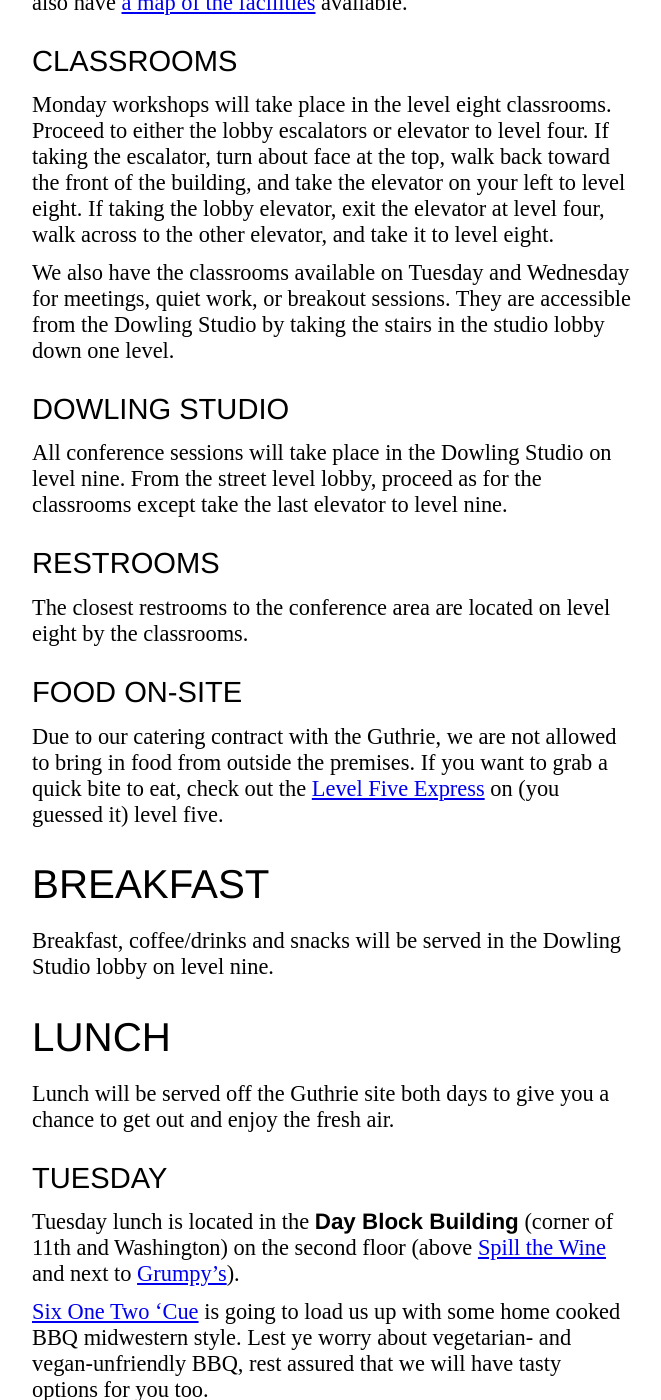
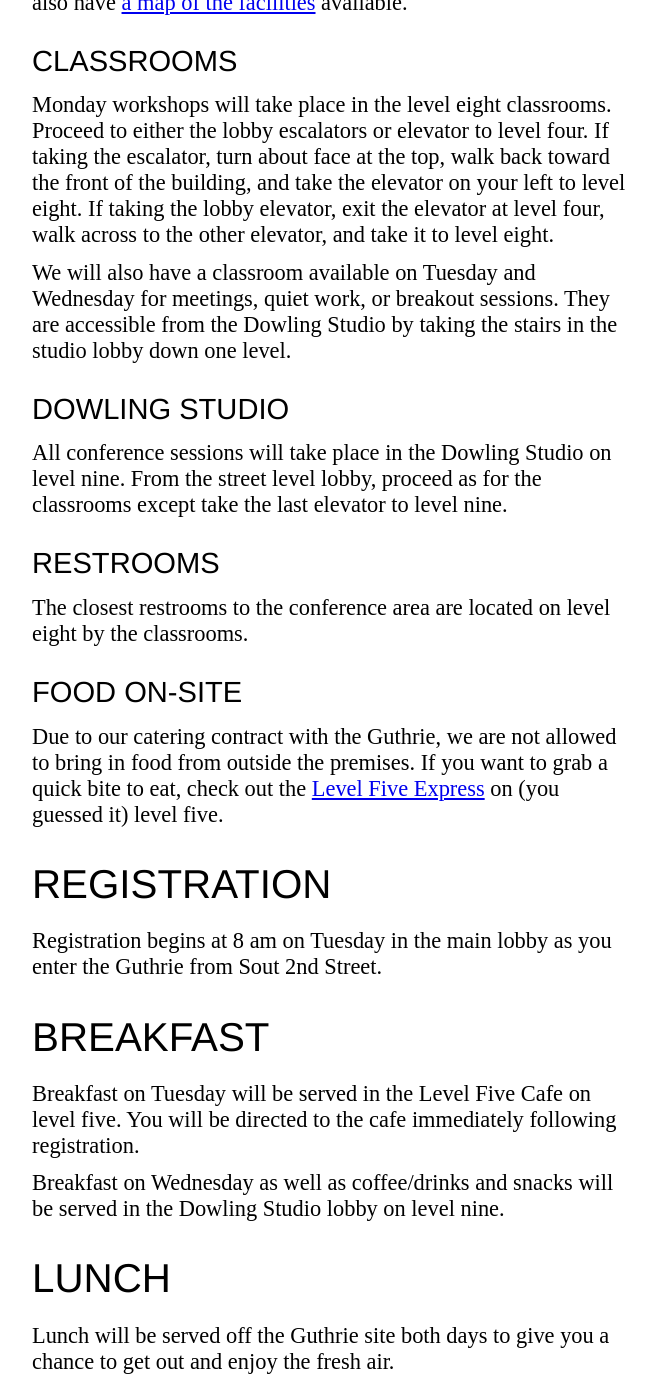
Before and after one commit to jruby/jrubyconf.com, a Jekyll site: the page built from _news/news/guide.markdown, in a window 1280 px wide and 1400 px high, scrolled down 841 px. Shown: the whole window, without its empty margins (128-789 px from the left). Built offline with Jekyll 4.4.1, drawn with Linux system fonts in a browser that asks for light colours; nearby versions of some CDN libraries.

Commit message:
Tweak guide

```diff
--- a/_news/news/guide.markdown
+++ b/_news/news/guide.markdown
@@ -39,7 +39,7 @@ the elevator on your left to level eight. If taking the lobby elevator, exit the
 elevator at level four, walk across to the other elevator, and take it to level
 eight.
 
-We also have the classrooms available on Tuesday and Wednesday for meetings,
+We will also have a classroom available on Tuesday and Wednesday for meetings,
 quiet work, or breakout sessions. They are accessible from the Dowling Studio by
 taking the stairs in the studio lobby down one level.
 
@@ -60,10 +60,18 @@ Due to our catering contract with the Guthrie, we are not allowed to bring in fo
 from outside the premises. If you want to grab a quick bite to eat, check out
 the [Level Five Express][] on (you guessed it) level five.
 
+## Registration
+
+Registration begins at 8 am on Tuesday in the main lobby as you enter the
+Guthrie from Sout 2nd Street.
+
 ## Breakfast
 
-Breakfast, coffee/drinks and snacks will be served in the Dowling Studio lobby
-on level nine.
+Breakfast on Tuesday will be served in the Level Five Cafe on level five. You
+will be directed to the cafe immediately following registration.
+
+Breakfast on Wednesday as well as coffee/drinks and snacks will be served in the
+Dowling Studio lobby on level nine.
 
 ## Lunch
 
```
